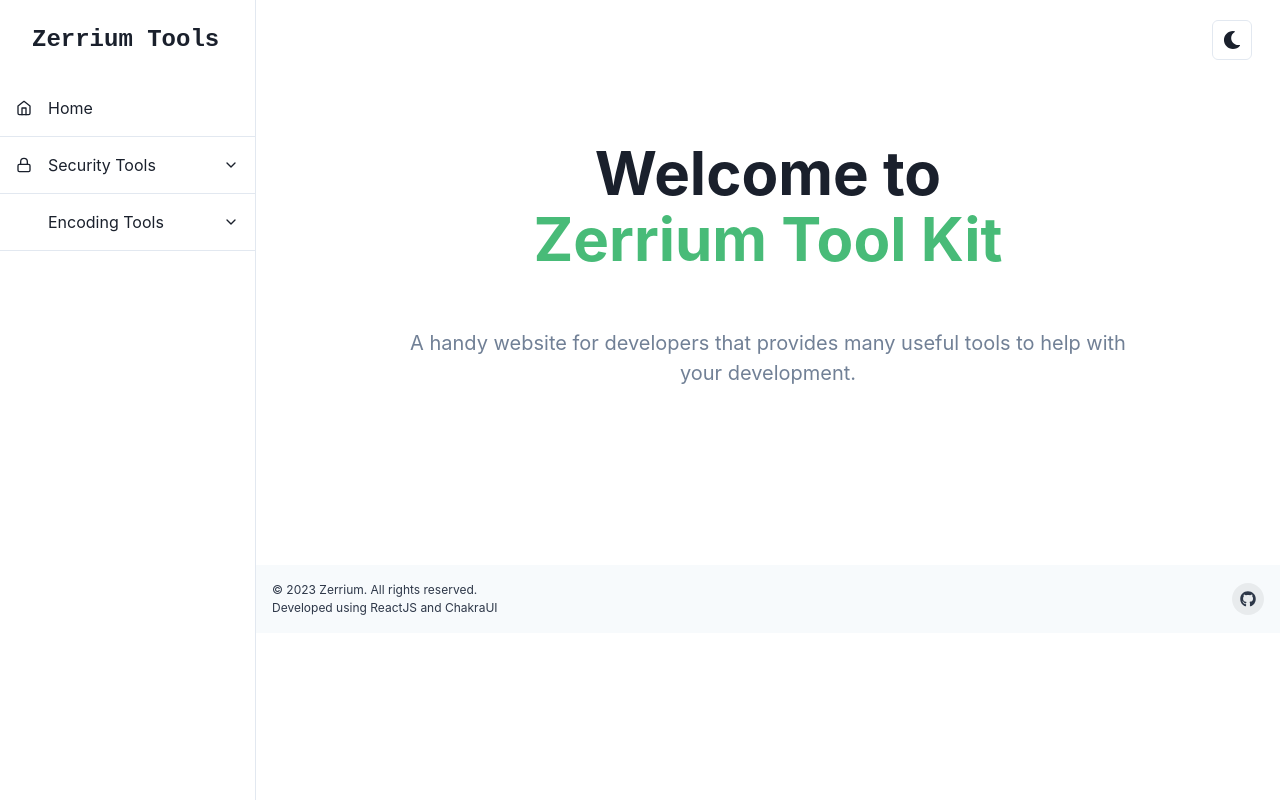
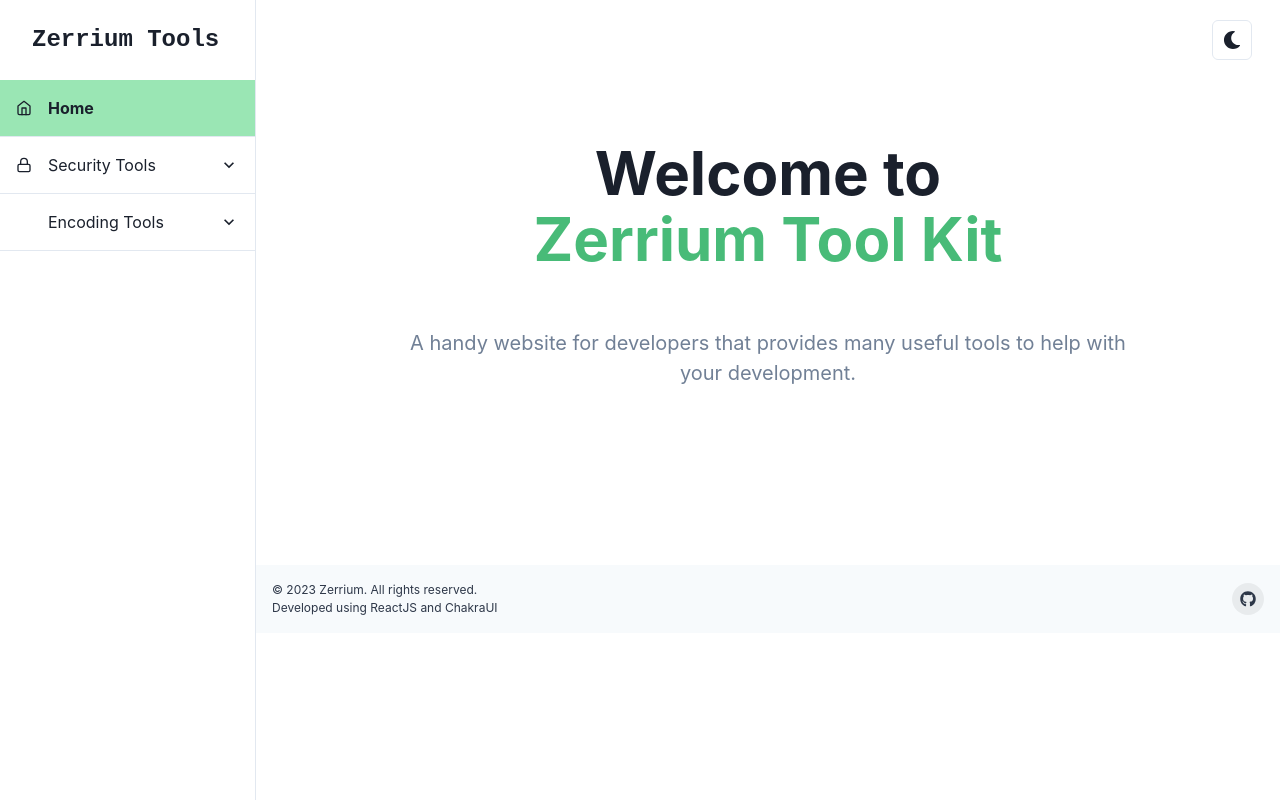
Before and after one commit to zerrium/zerrium-tools, a React (Create React App) app: page /home in a window 1280 px wide. Built offline with nearby package versions, Linux system fonts and the light colour scheme.

Commit message:
Fixed side nav panels

```diff
--- a/src/components/Footer.tsx
+++ b/src/components/Footer.tsx
@@ -51,8 +51,8 @@ export function Footer() {
         align={{ base: 'center', md: 'center' }}>
         <Box>
           <Text fontSize="12">© 2023 Zerrium. All rights reserved.</Text>
-          <Text fontSize="12">Developed using <a href="https://react.dev/" target="_blank">ReactJS</a> and <a
-            href="https://chakra-ui.com/" target="_blank">ChakraUI</a></Text>
+          <Text fontSize="12">Developed using <a href="https://react.dev/" target="_blank" rel="noreferrer">ReactJS</a> and <a
+            href="https://chakra-ui.com/" target="_blank" rel="noreferrer">ChakraUI</a></Text>
         </Box>
         <Stack direction={'row'} spacing={6}>
           <SocialButton label={'GitHub'} href={'https://github.com/zerrium/zerrium-tools'}>
--- a/src/components/Page.tsx
+++ b/src/components/Page.tsx
@@ -2,6 +2,7 @@ import React from 'react'
 import {
   Accordion,
   AccordionButton,
+  AccordionIcon,
   AccordionItem,
   AccordionPanel,
   Box,
@@ -20,31 +21,52 @@ import {
   useDisclosure
 } from "@chakra-ui/react"
 import { ColorModeSwitcher } from "./ColorModeSwitcher"
-import { FiChevronDown, FiHome, FiLock, FiMenu } from 'react-icons/fi'
+import { FiHome, FiLock, FiMenu } from 'react-icons/fi'
 import { IconType } from 'react-icons'
 import { Footer } from "./Footer"
 
 interface LinkItemProps {
   name: string
   icon?: IconType
-  child?: string[]
+  child?: { name: string, link: string }[]
+  link?: string
 }
 
 const LinkItems: Array<LinkItemProps> = [
-  { name: 'Home', icon: FiHome },
+  { name: 'Home', icon: FiHome, link: "home" },
   {
     name: 'Security Tools', icon: FiLock,
-    child: ["Hash Calculator", "UUID Generator"]
+    child: [
+      { name: "Hash Calculator", link: "hash-calculator" },
+      { name: "UUID Generator", link: "uuid-generator" }
+    ]
   },
   {
     name: 'Encoding Tools',
-    child: ["URL Encoder", "Text Encoder", "Image Encoder", "File Encoder"]
+    child: [
+      { name: "URL Encoder", link: "url-encoder" },
+      { name: "Text Encoder", link: "text-encoder" },
+      { name: "Image Encoder", link: "image-encoder" },
+      { name: "File Encoder", link: "file-encoder" }
+    ]
   }
 ]
 
+const findAccordationIndex = (url: string) => {
+  // @ts-ignore
+  const a = LinkItems.filter((link) => link.child).map((i) => i.child.map((j) => j.link))
+  let temp = -1
+  a.forEach((i) => {
+    const j = i.indexOf(url)
+    if(j !== -1) {
+      temp = j
+    }
+  })
+  return temp
+}
+
 const Page: React.FC<React.PropsWithChildren> = ({ children }) => {
   const { isOpen, onOpen, onClose } = useDisclosure()
-  const link = window.location.pathname.replace("/", "")
 
   return (
     <ChakraProvider theme={theme}>
@@ -70,7 +92,8 @@ const Page: React.FC<React.PropsWithChildren> = ({ children }) => {
           <Box px="25" pb="120" pt={{ base: "100", md: "15" }}>
             {children}
           </Box>
-          <Box position="absolute" bottom="0" left="0" right="0" ml={{ base: 0, md: "30%", lg: "25%", xl: "20%", "2xl": "17%" }}>
+          <Box position="absolute" bottom="0" left="0" right="0"
+               ml={{ base: 0, md: "30%", lg: "25%", xl: "20%", "2xl": "17%" }}>
             <Footer/>
           </Box>
         </Box>
@@ -84,6 +107,9 @@ interface SidebarProps extends BoxProps {
 }
 
 const SidebarContent = ({ onClose, ...rest }: SidebarProps) => {
+  const url = window.location.pathname.replace("/", "")
+  const activeColor = useColorModeValue("green.200", "green.800")
+
   return (
     <Box
       bg={useColorModeValue('white', 'gray.900')}
@@ -101,7 +127,7 @@ const SidebarContent = ({ onClose, ...rest }: SidebarProps) => {
         <CloseButton display={{ base: 'flex', md: 'none' }} onClick={onClose}/>
       </Flex>
       <Box>
-        <Accordion allowMultiple width="100%" maxW="lg" rounded="lg">
+        <Accordion allowMultiple width="100%" maxW="lg" rounded="lg" defaultIndex={ [findAccordationIndex(url)] }>
           {LinkItems.map((link) => (
             <React.Fragment key={link.name}>
               {link.child ? (
@@ -133,18 +159,20 @@ const SidebarContent = ({ onClose, ...rest }: SidebarProps) => {
                         <Text ml="8" fontSize="md">{link.name}</Text>
                       )}
                     </Box>
-                    <Icon as={FiChevronDown}/>
+                    <AccordionIcon/>
                   </AccordionButton>
                   <AccordionPanel pb={4}>
                     {link.child.map((child) => (
-                      <NavItem key={child}>
-                        {child}
+                      <NavItem key={child.name} href={child.link} fontWeight={ url===child.link ? "bold" : "none"} background={ url===child.link ? activeColor : "none"}>
+                        {child.name}
                       </NavItem>
                     ))}
                   </AccordionPanel>
                 </AccordionItem>
               ) : (
-                <NavItem key={link.name} icon={link?.icon} ps={link.icon ? "4" : "12"}>
+                <NavItem key={link.name} icon={link?.icon} ps={link.icon ? "4" : "12"} href={link.link || "#"}
+                         fontWeight={ url===link.link ? "bold" : "none"}
+                         background={ url===link.link ? activeColor : "none"}>
                   {link.name}
                 </NavItem>
               )}
@@ -158,14 +186,15 @@ const SidebarContent = ({ onClose, ...rest }: SidebarProps) => {
 
 interface NavItemProps extends FlexProps {
   icon?: IconType
+  href?: string
   children: string | number
 }
 
-const NavItem = ({ icon, children, ...rest }: NavItemProps) => {
+const NavItem = ({ icon, href, children, ...rest }: NavItemProps) => {
   return (
     <Box
       as="a"
-      href="#"
+      href={href || "#"}
       style={{ textDecoration: 'none' }}
       _focus={{ boxShadow: 'none' }}>
       <Flex
```
